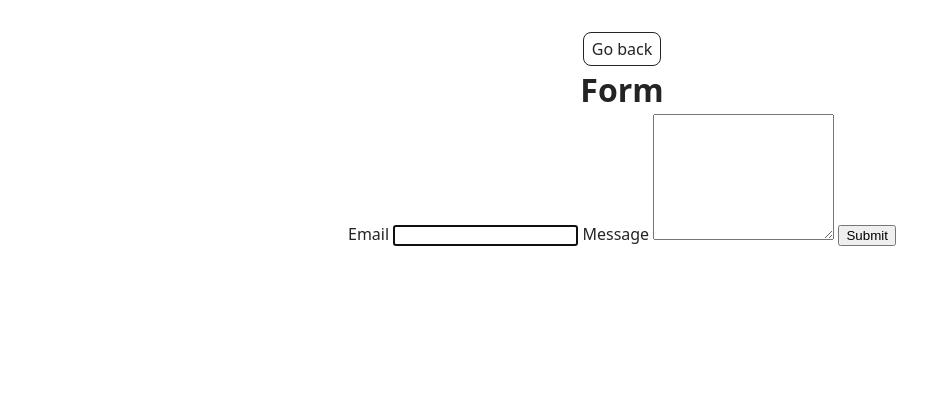
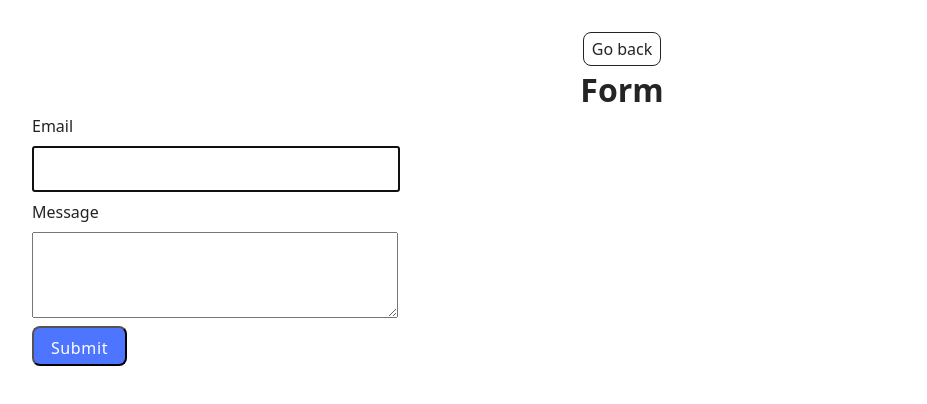
Before and after one commit to maryana-frydrak/goit-js-hw-09, a website built with Vite: page src/2-form.html in a window 1280 px wide. Shown: the whole page, without its empty margins (18-945 px from the left). Built offline with nearby package versions, Linux system fonts and the light colour scheme.

Commit message:
add styles to form

```diff
--- a/src/2-form.html
+++ b/src/2-form.html
@@ -15,11 +15,11 @@
         <h1 class="main-title">Form</h1>
       </div>
       <form class="feedback-form" autocomplete="off">
-        <label>
+        <label class="form-label">
           Email
           <input type="email" name="email" autofocus />
         </label>
-        <label>
+        <label class="form-label">
           Message
           <textarea name="message" rows="8"></textarea>
         </label>
--- /dev/null
+++ b/src/css/2-form.css
@@ -0,0 +1,43 @@
+.feedback-form {
+    display: flex;
+    flex-direction: column;
+    row-gap: 8px;
+    margin-left: 50px;
+}
+
+.form-label {
+    display: flex;
+    flex-direction: column;
+    text-align: left;
+    row-gap: 8px;
+}
+
+input[type="email"] {
+    width: 360px;
+    height: 40px;
+}
+
+textarea[name="message"] {
+    width: 360px;
+    height: 80px;
+}
+
+button[type="submit"] {
+    border-radius: 8px;
+    padding: 8px 16px;
+    width: 95px;
+    height: 40px;
+
+    background-color: #4e75ff;
+
+    font-family: var(--font-family);
+    font-weight: 500;
+    font-size: 16px;
+    line-height: 150%;
+    letter-spacing: 0.04em;
+    color: #fff;
+}
+
+button[type="submit"]:hover {
+    background-color: #6c8cff;
+}
--- a/src/css/styles.css
+++ b/src/css/styles.css
@@ -14,3 +14,4 @@
 @import url('./header.css');
 @import url('./badges.css');
 @import url('./back-link.css');
+@import url('./2-form.css');
```
